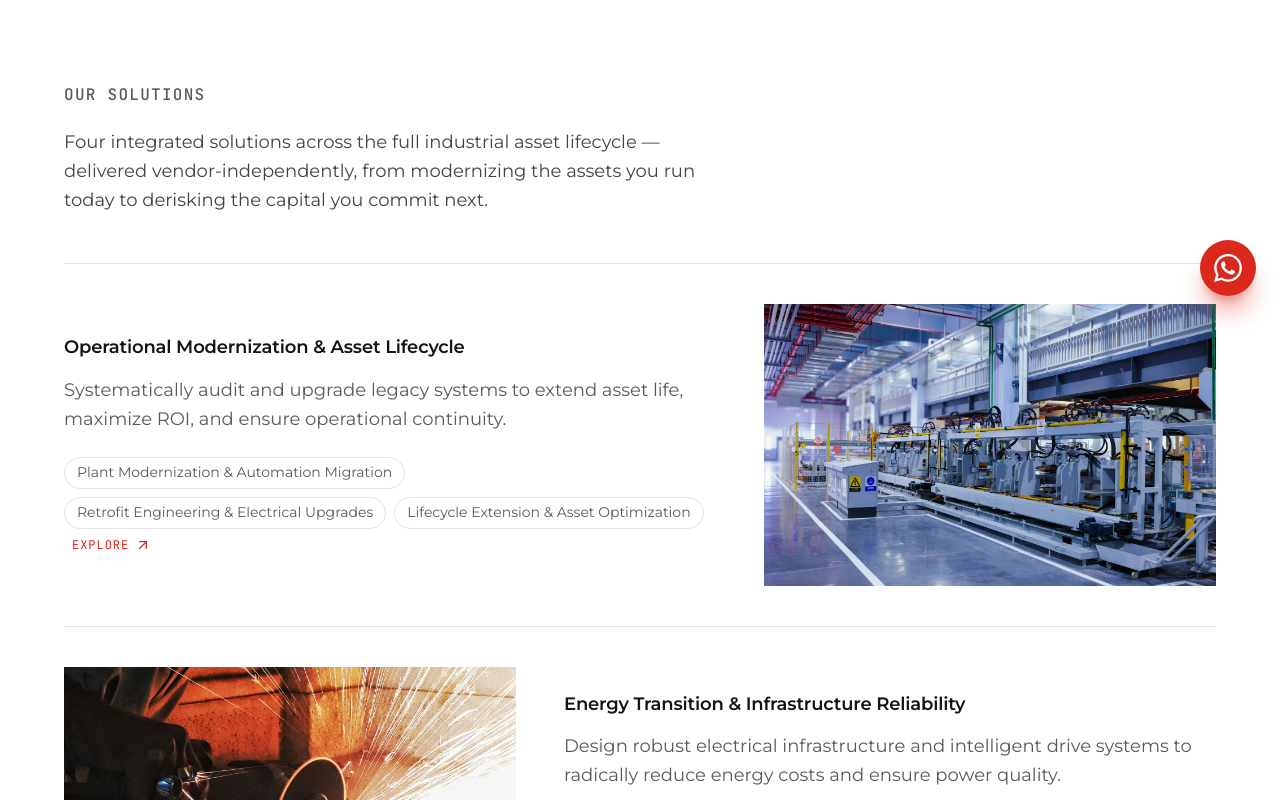
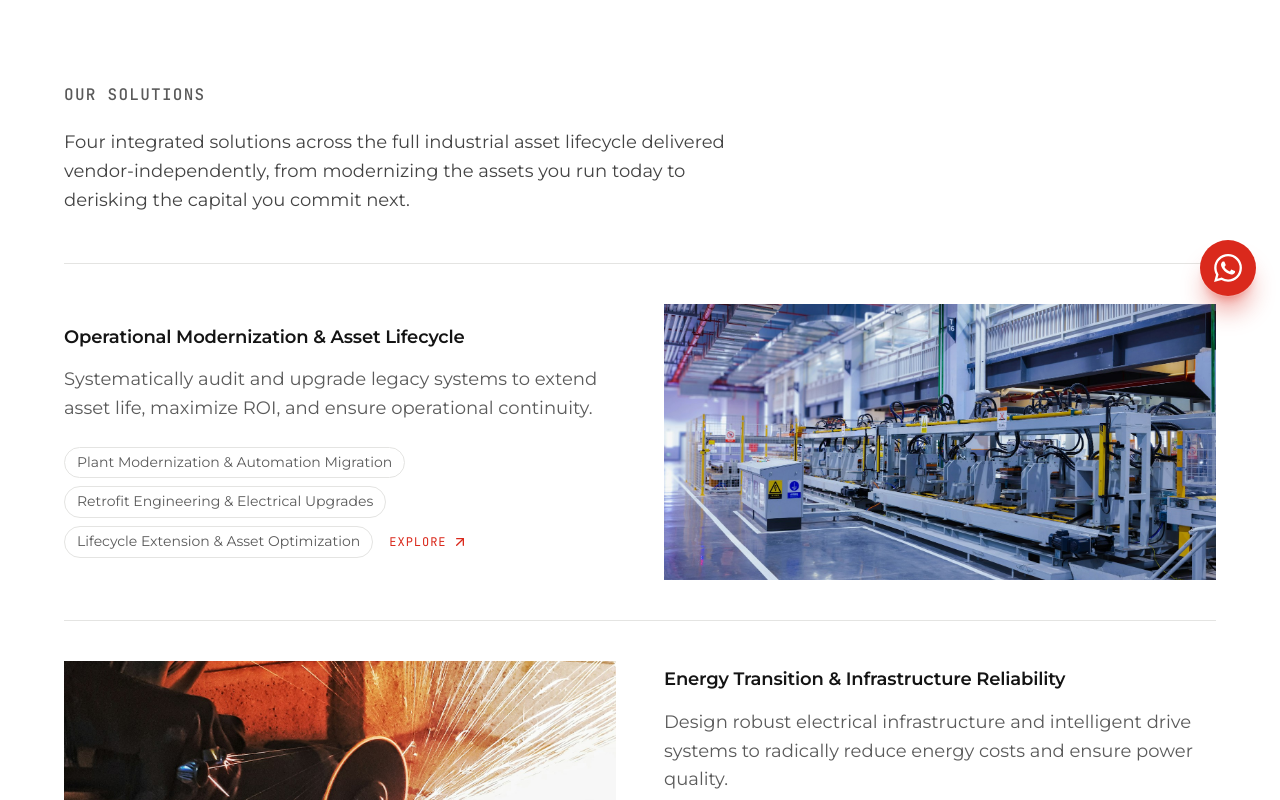
Before and after one commit to Rigitrade/swiss-controls, a Next.js app: page /en/solutions in a window 1280 px wide. Shown: the part 480-1280 px from the top of the page. Built offline with nearby package versions, Linux system fonts and the light colour scheme; no server answers.

Commit message:
Refine Solutions page layout and content
- Update the intro text for clarity by removing unnecessary punctuation.
- Adjust the layout of the SolutionsIndex component by changing column spans and image sizes for better responsiveness and visual balance.

```diff
--- a/src/app/[locale]/solutions/page.tsx
+++ b/src/app/[locale]/solutions/page.tsx
@@ -41,7 +41,7 @@ export default async function SolutionsPage({ params }: { params: Promise<{ loca
       <SolutionsIndex
         number=""
         label="OUR SOLUTIONS"
-        intro="Four integrated solutions across the full industrial asset lifecycle — delivered vendor-independently, from modernizing the assets you run today to derisking the capital you commit next."
+        intro="Four integrated solutions across the full industrial asset lifecycle delivered vendor-independently, from modernizing the assets you run today to derisking the capital you commit next."
         items={items}
         locale="en"
       />
--- a/src/components/blocks/solutions-index.tsx
+++ b/src/components/blocks/solutions-index.tsx
@@ -43,7 +43,7 @@ export function SolutionsIndex({ number, label, intro, items, locale }: Props) {
                   aria-label={item.title}
                   className="group grid grid-cols-1 items-center gap-8 border-b border-hairline py-10 lg:grid-cols-12 lg:gap-12"
                 >
-                  <div className={cn("lg:col-span-7", flip && "lg:order-2")}>
+                  <div className={cn("lg:col-span-6", flip && "lg:order-2")}>
                     <h3 className="text-h2 font-semibold text-ink transition-colors group-hover:text-red">
                       {item.title}
                     </h3>
@@ -69,7 +69,7 @@ export function SolutionsIndex({ number, label, intro, items, locale }: Props) {
 
                   <div
                     className={cn(
-                      "relative aspect-[16/10] overflow-hidden bg-stone lg:col-span-5",
+                      "relative aspect-[16/10] overflow-hidden bg-stone lg:col-span-6 lg:aspect-[2/1]",
                       flip && "lg:order-1",
                     )}
                   >
@@ -77,7 +77,7 @@ export function SolutionsIndex({ number, label, intro, items, locale }: Props) {
                       src={item.image}
                       alt=""
                       fill
-                      sizes="(min-width: 1024px) 40vw, 100vw"
+                      sizes="(min-width: 1024px) 50vw, 100vw"
                     />
                   </div>
                 </Link>
```
